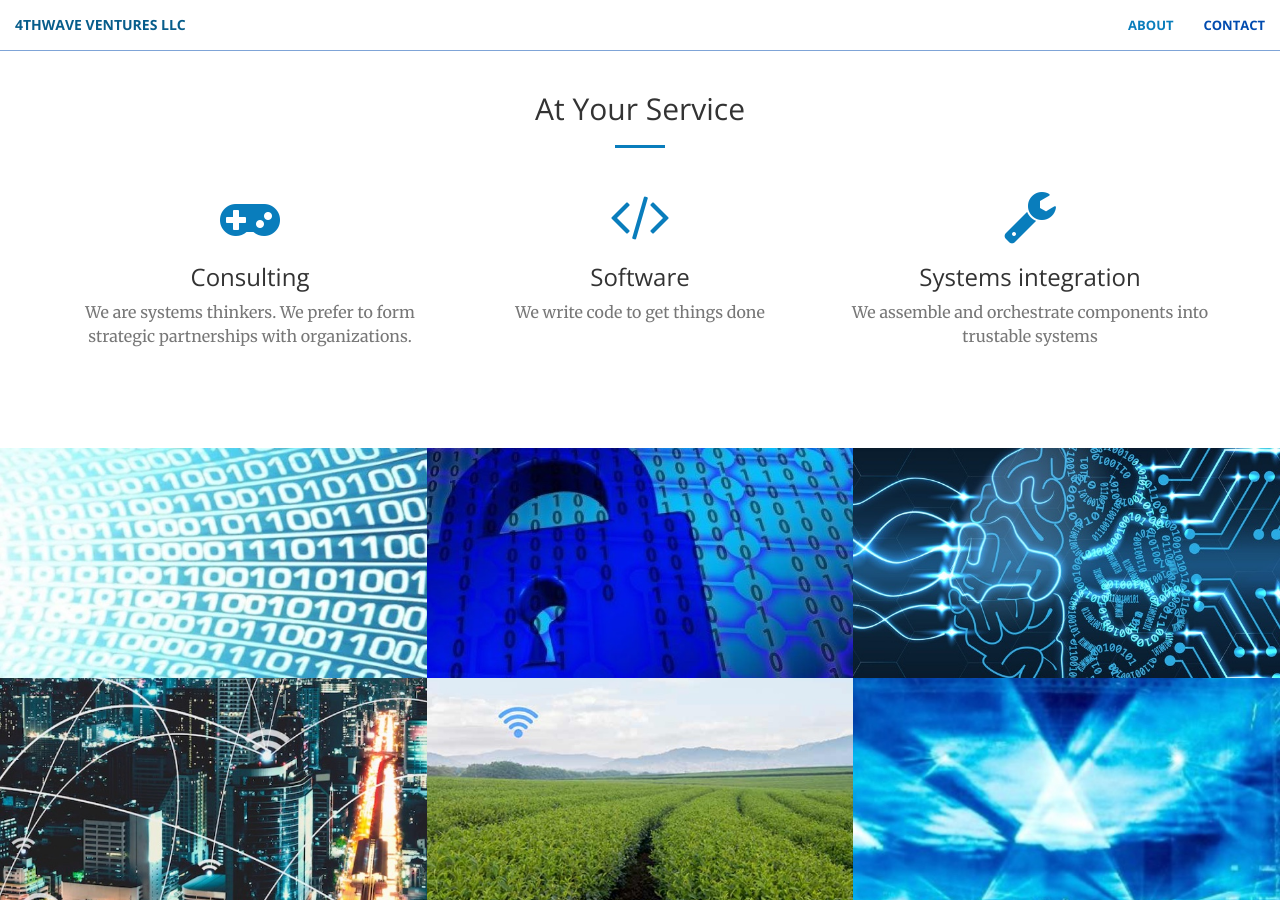
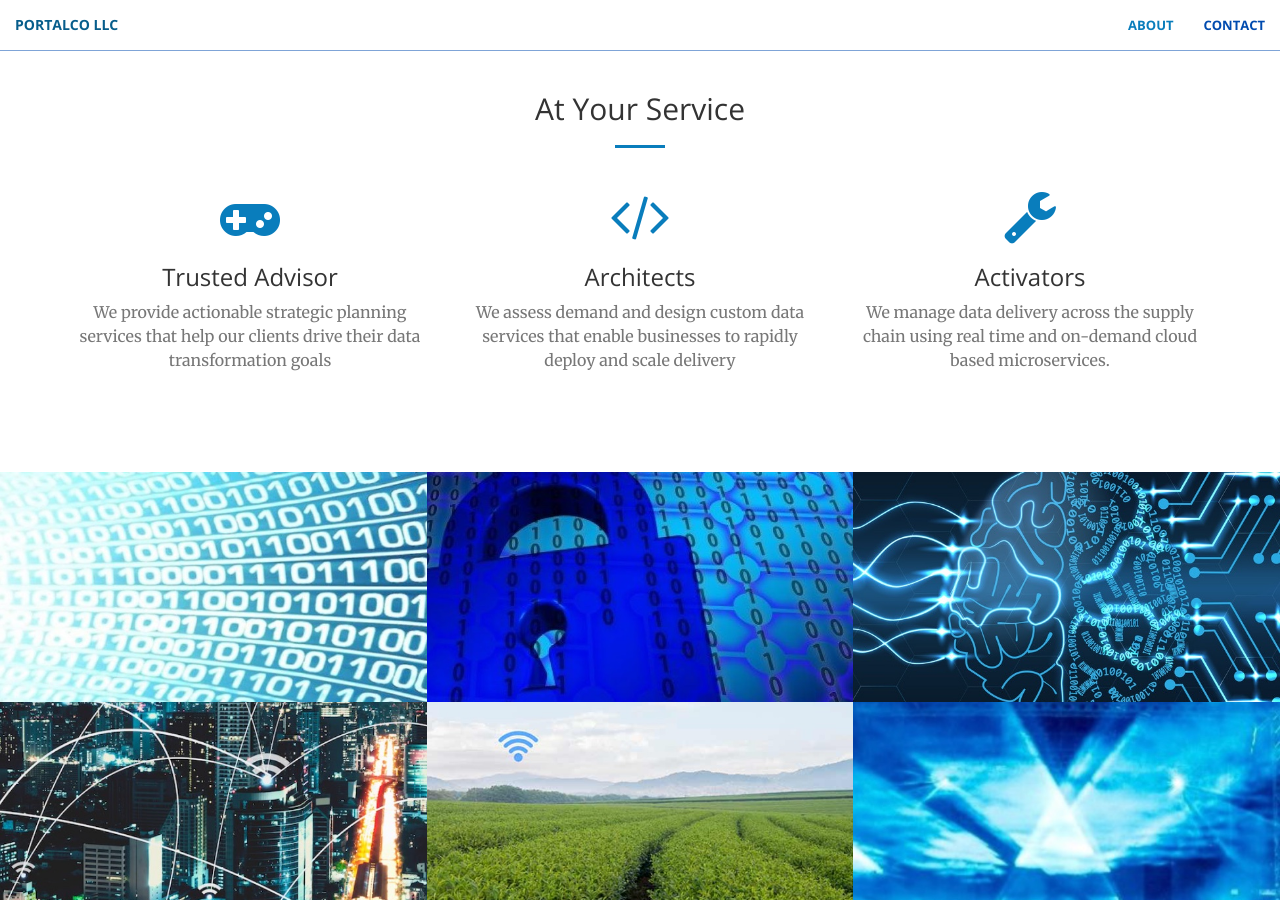
Before and after one commit to portalcollc/portalco.github.io, a Jekyll site: the page built from index.html, in a window 1280 px wide and 900 px high, scrolled down 1228 px. Built offline with Jekyll 4.4.1, drawn with Linux system fonts in a browser that asks for light colours.

Commit message:
updated portalco elements

```diff
--- a/_includes/head.html
+++ b/_includes/head.html
@@ -6,7 +6,7 @@
     <meta name="description" content="">
     <meta name="author" content="">
 
-    <title>4thwave</title>
+    <title>Portalco LLC</title>
 
     <!-- Bootstrap Core CSS -->
     <link rel="stylesheet" href="css/bootstrap.min.css" type="text/css">
--- a/_includes/nav.html
+++ b/_includes/nav.html
@@ -8,7 +8,7 @@
                 <span class="icon-bar"></span>
                 <span class="icon-bar"></span>
             </button>
-            <a class="navbar-brand page-scroll" href="#page-top">4thWave Ventures LLC</a>
+            <a class="navbar-brand page-scroll" href="#page-top">Portalco LLC</a>
         </div>
 
         <!-- Collect the nav links, forms, and other content for toggling -->
--- a/_includes/services.html
+++ b/_includes/services.html
@@ -12,22 +12,22 @@
             <div class="col-lg-4 col-md-6 text-center">
                 <div class="service-box">
                     <i class="fa fa-4x fa-gamepad wow bounceIn text-primary"></i>
-                    <h3>Consulting</h3>
-                    <p class="text-muted">We are systems thinkers. We prefer to form strategic partnerships with organizations.</p>
+                    <h3>Trusted Advisor</h3>
+                    <p class="text-muted">We provide actionable strategic planning services that help our clients drive their data transformation goals</p>
                 </div>
             </div>
             <div class="col-lg-4 col-md-6 text-center">
                 <div class="service-box">
                     <i class="fa fa-4x fa-code wow bounceIn text-primary" data-wow-delay=".1s"></i>
-                    <h3>Software</h3>
-                    <p class="text-muted">We write code to get things done</p>
+                    <h3>Architects</h3>
+                    <p class="text-muted">We assess demand and design custom data services that enable businesses to rapidly deploy and scale delivery</p>
                 </div>
             </div>
             <div class="col-lg-4 col-md-6 text-center">
                 <div class="service-box">
                     <i class="fa fa-4x fa-wrench wow bounceIn text-primary" data-wow-delay=".2s"></i>
-                    <h3>Systems integration</h3>
-                    <p class="text-muted">We assemble and orchestrate components into trustable systems</p>
+                    <h3>Activators</h3>
+                    <p class="text-muted">We manage data delivery across the supply chain using real time and on-demand cloud based microservices.</p>
                 </div>
             </div>
         </div>
```
